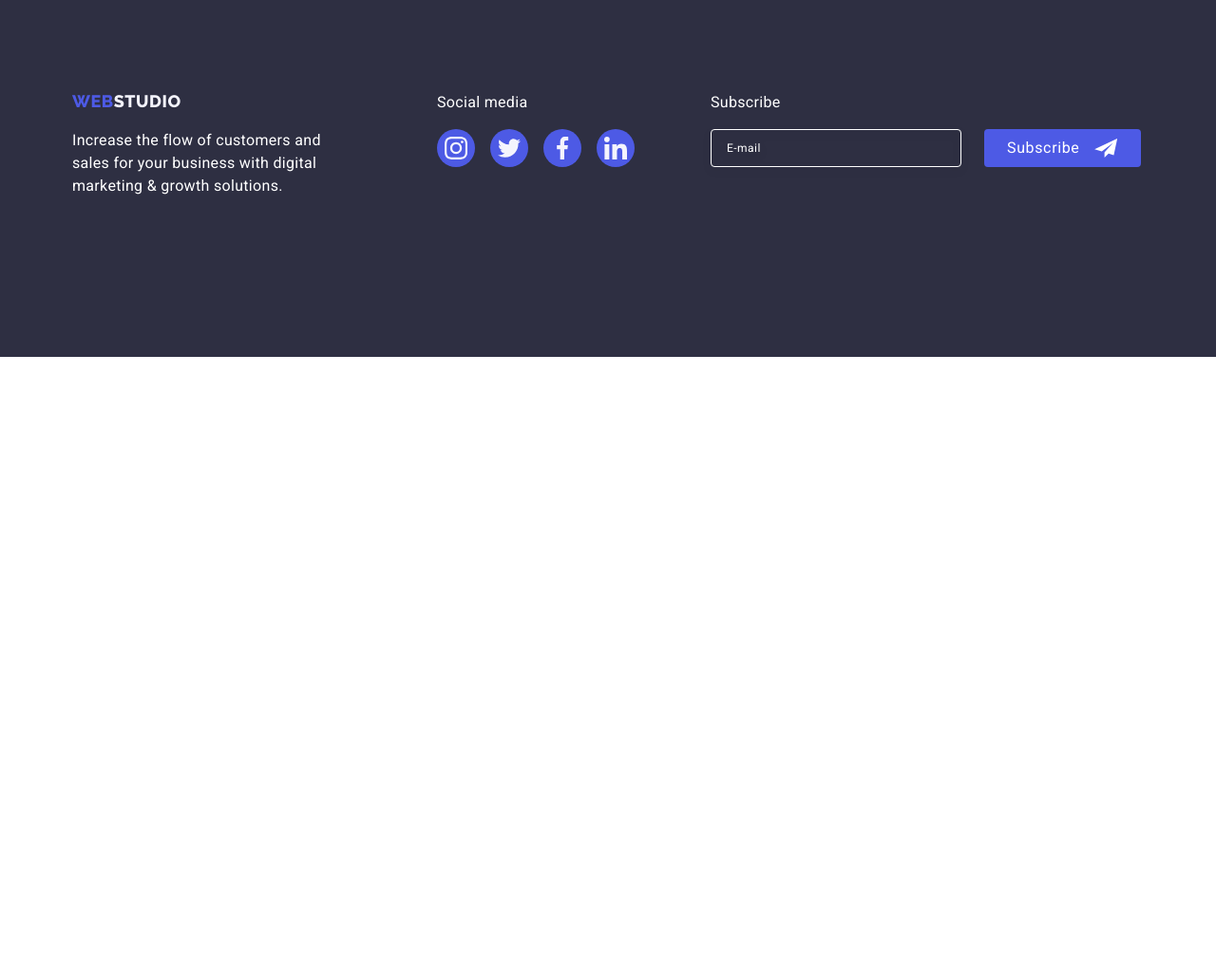
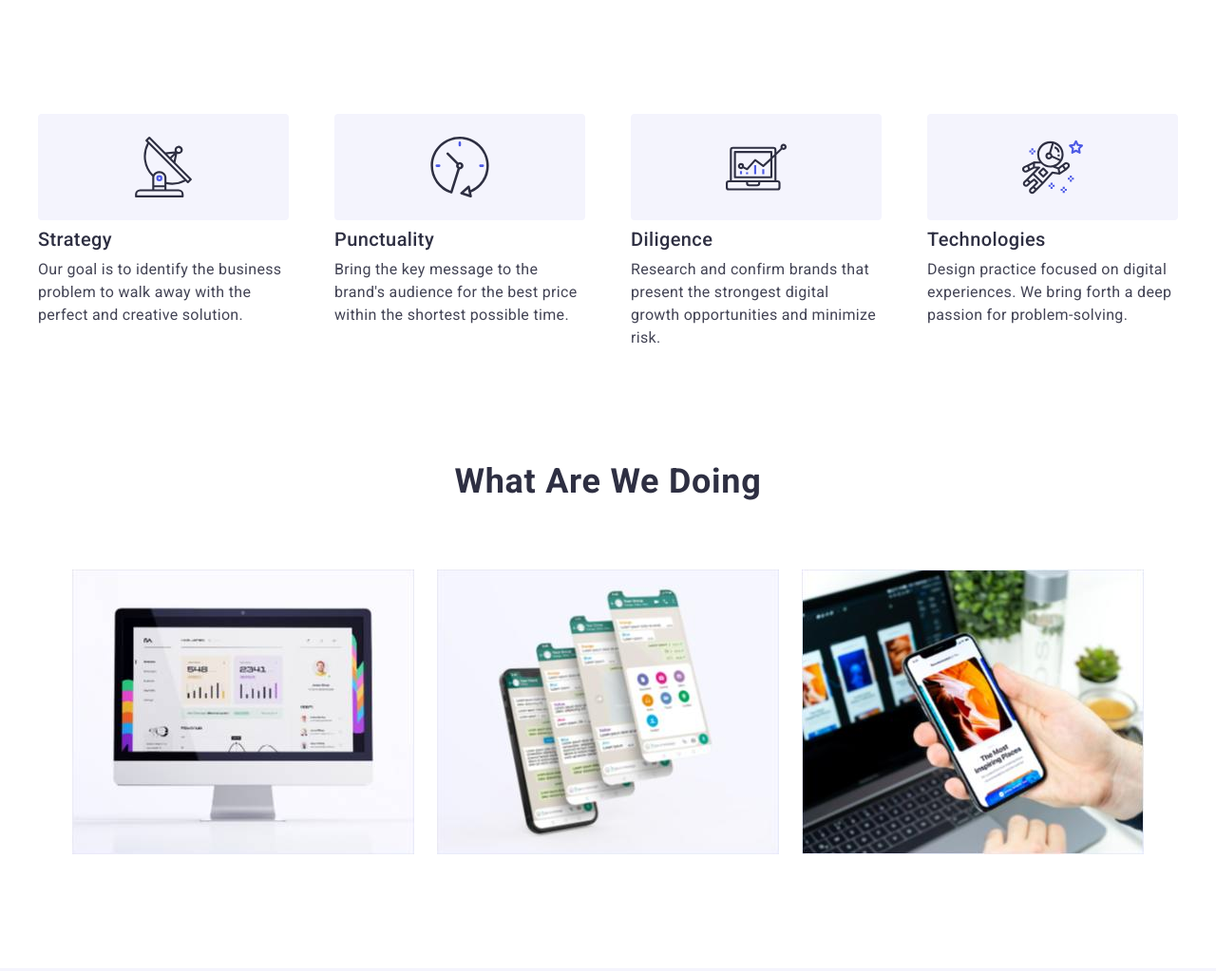
Before and after one commit to AndyPolatovskyi/goit-markup-hw-07, a plain HTML site: page index.html in a window 1280 px wide. Shown: the top 1023 px of the page at 95% size. Before the commit the page ends 800 px from the top, so only its background shows below. Drawn offline with nearby package versions, Linux system fonts and the light colour scheme.

Commit message:
7privilege

```diff
--- a/css/media.css
+++ b/css/media.css
@@ -5,16 +5,37 @@
       padding-right: 16px;
     }
 
+    .privilege-list .privilege-item {
+      margin-right: 0;
+    }
+
+
+
     .customers-item {
       flex-basis: calc((100% - 16px) / 2);
     }
 
   }
+
+
+
+
+
   @media screen and (min-width: 768px) {
     .container {
       max-width: 768px;
       padding-left: 108px;
       padding-right: 108px;
+    }
+
+    .privilege-item {
+      flex-basis: calc((100% - 24px) / 2);
+    }
+    .privilege-list{
+      gap: 72px 24px;
+    }
+    .privilege-subtitle {
+      display: inline-block;
     }
     .team-list li {
       flex-basis: calc((100% - 24px) / 2);
@@ -42,10 +63,6 @@
       max-width: 168px;
       flex-basis: calc((100% - 24px) / 3);
     }
-
-
-
-
 
     .footer-container {
         display: flex;
@@ -89,6 +106,33 @@
       margin: 0 auto;
     }
 
+    .privilege-list {
+      display: flex;
+      flex-wrap: nowrap;
+    }
+
+    .privilege-item-icon {
+      display: flex;
+      justify-content: center;
+      align-items: center;
+    }
+
+    .privilege-item:not(:last-child) {
+      margin-right: 24px;
+    }
+
+    .privilege.section.padding {
+      padding-bottom: 0;
+    }
+
+    .privilege-item {
+      margin-bottom: 0;
+    }
+
+    .services {
+      display: block;
+    }
+
     .team-list li {
       flex-basis: calc((100% - 72px) / 4);
     }
--- a/css/styles.css
+++ b/css/styles.css
@@ -334,7 +334,7 @@ img {
 } */
 
 .privilege.section.padding {
-  padding-bottom: 0;
+  /* padding-bottom: 0; */
 }
 
 .visually-hidden,
@@ -354,13 +354,16 @@ img {
 
 .privilege-list {
   display: flex;
+  flex-wrap: wrap;
 }
 
 .privilege-item {}
 
 .privilege-item:not(:last-child) {
-  margin-right: 24px;
+  /* margin-right: 24px; */
+  /* margin-bottom: 72px; */
 }
+
 
 .privilege-subtitle,
 .team-subtitle,
@@ -375,6 +378,16 @@ img {
   color: var(--title-text-color);
 }
 
+.privilege-list {
+    display: flex;
+    justify-content: center;
+    row-gap: 72px;
+}
+.privilege-subtitle {
+  display: flex;
+  justify-content: center;
+}
+
 .privilege-item-text {
   margin-top: 0;
   margin-bottom: 0;
@@ -382,13 +395,14 @@ img {
 }
 
 .privilege-item-icon {
+  display: none;
   margin-bottom: 8px;
   width: 264px;
   height: 112px;
   background-color: var(--logo-footer-secondary);
-  display: flex;
+  /* display: flex;
   justify-content: center;
-  align-items: center;
+  align-items: center; */
   border-radius: 4px;
 }
 
@@ -438,6 +452,10 @@ img {
   height: auto;
   margin: 0;
 } */
+
+.services {
+  display: none;
+}
 
 /* -------------TEAM----------- */
 
--- a/index.html
+++ b/index.html
@@ -63,7 +63,7 @@
           <button type="button" class="hero-button" data-modal-open>Order Service</button>
         </div>
       </section> -->
-      <!-- <section class="privilege section padding">
+      <section class="privilege section padding">
         <div class="container">
           <h2 class="privilege-title">privilege</h2>
           <ul class="privilege-list list">
@@ -117,8 +117,8 @@
             </li>
           </ul>
         </div>
-      </section> -->
-      <!-- <section class="services section padding">
+      </section>
+      <section class="services section padding">
         <div class="container">
           <h2 class="services-title">What are we doing</h2>
           <ul class="services-list list">
@@ -133,8 +133,8 @@
             </li>
           </ul>
         </div>
-      </section> -->
-      <!-- <section class="team section padding">
+      </section>
+      <section class="team section padding">
         <div class="container">
           <h2 class="team-title">Our Team</h2>
           <ul class="team-list list">
@@ -300,8 +300,8 @@
             </li>
           </ul>
         </div>
-      </section> -->
-      <!-- <section class="customers section padding">
+      </section>
+      <section class="customers section padding">
         <div class="container">
           <h2 class="customers-title">Customers</h2>
           <ul class="customers-list list">
@@ -349,7 +349,7 @@
             </li>
           </ul>
         </div>
-      </section> -->
+      </section>
     </main>
     <footer class="footer">
       <div class="container footer-container">
```
